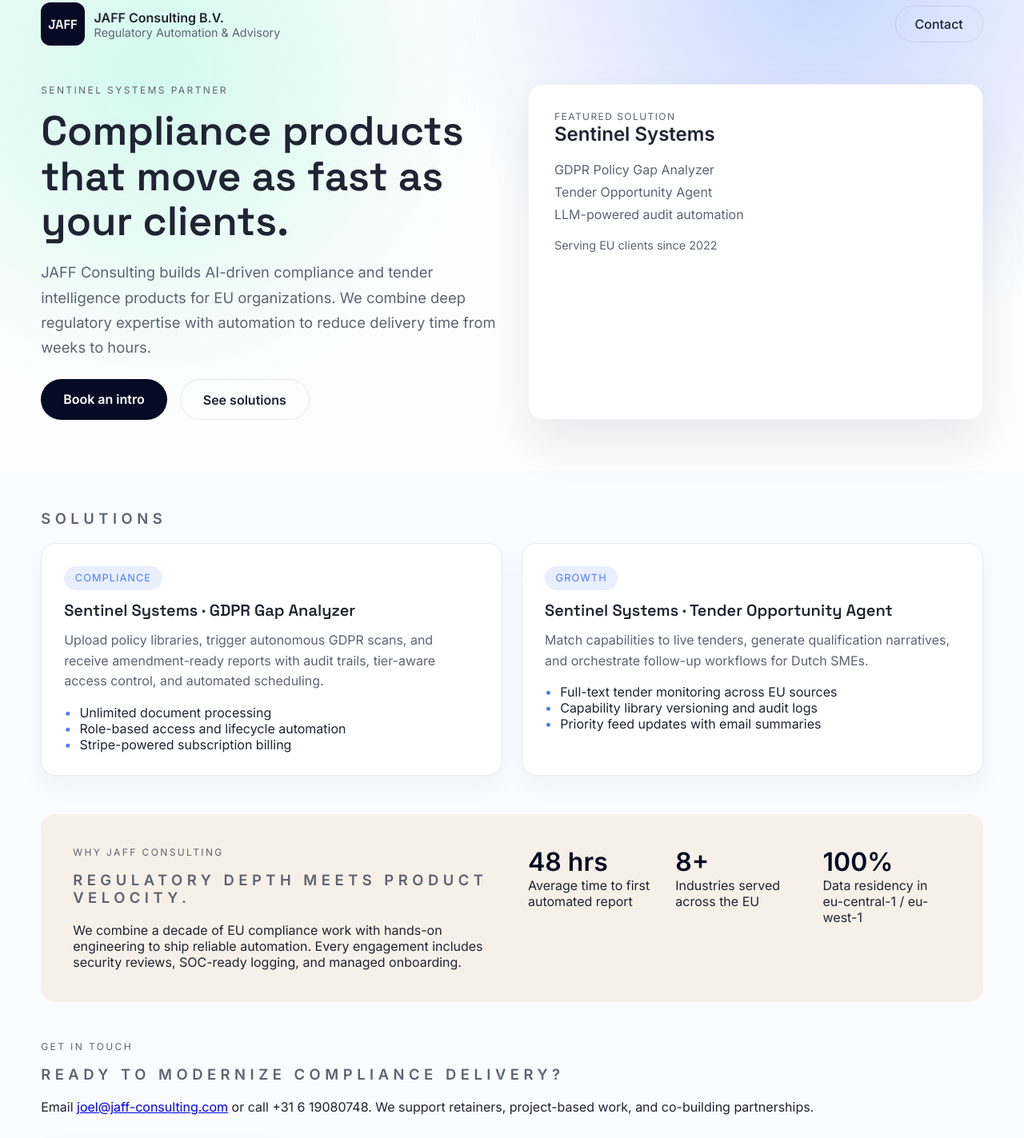
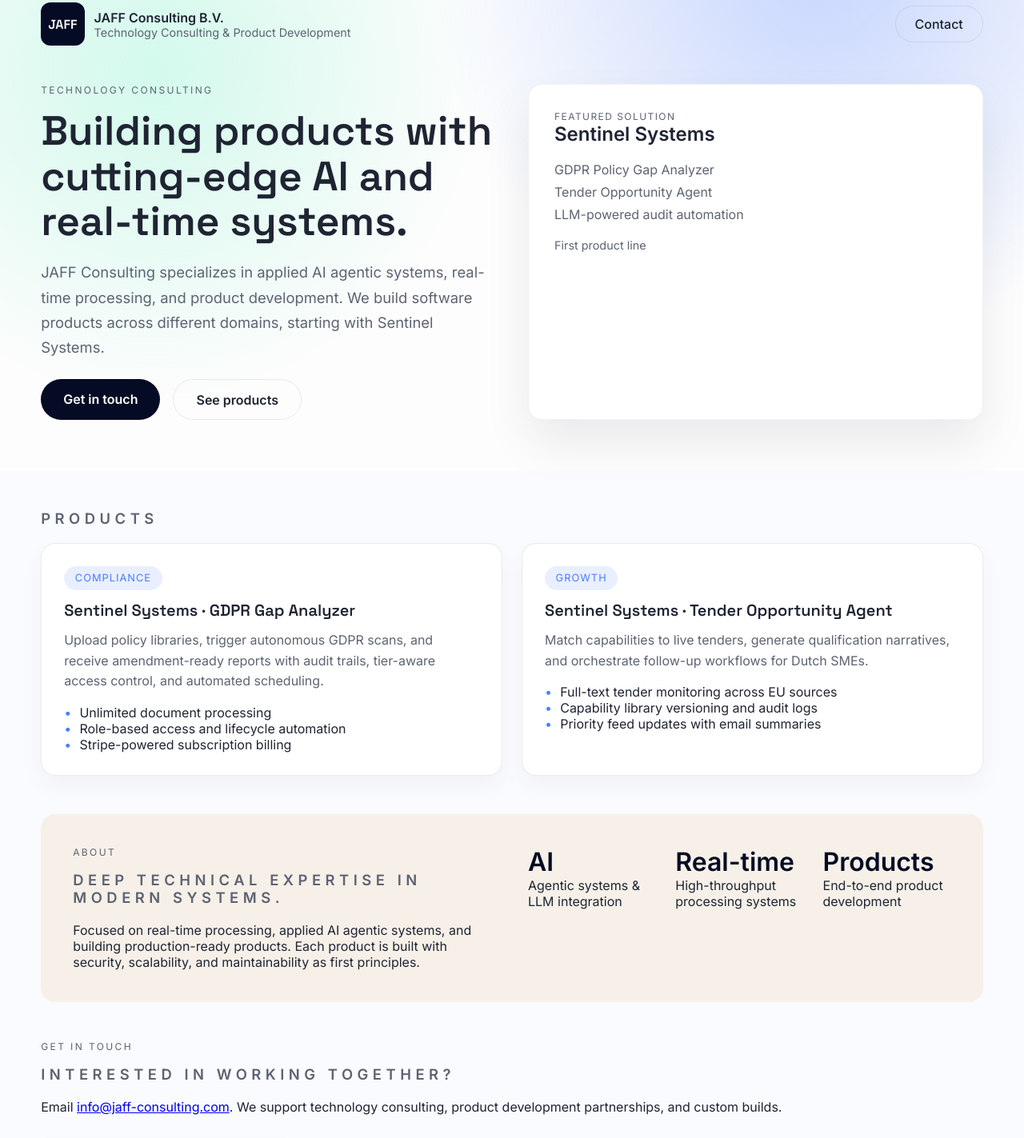
Before and after one commit to jaff-consulting/jaff-consulting.github.io, a plain HTML site: page index.html in a window 1280 px wide. Shown: the part 37-1460 px from the top of the page at 80% size. Drawn offline with Linux system fonts and the light colour scheme.

Commit message:
refactor: update copy to reflect tech consulting focus, remove phone number

```diff
--- a/index.html
+++ b/index.html
@@ -19,23 +19,23 @@
           <span class="badge">JAFF</span>
           <div>
             <p class="company">JAFF Consulting B.V.</p>
-            <p class="tagline">Regulatory Automation & Advisory</p>
+            <p class="tagline">Technology Consulting & Product Development</p>
           </div>
         </div>
-        <a class="cta" href="mailto:hello@jaff-consulting.com">Contact</a>
+        <a class="cta" href="mailto:info@jaff-consulting.com">Contact</a>
       </nav>
       <div class="hero-grid">
         <div>
-          <p class="eyebrow">Sentinel Systems Partner</p>
-          <h1>Compliance products that move as fast as your clients.</h1>
+          <p class="eyebrow">Technology Consulting</p>
+          <h1>Building products with cutting-edge AI and real-time systems.</h1>
           <p class="lead">
-            JAFF Consulting builds AI-driven compliance and tender intelligence products
-            for EU organizations. We combine deep regulatory expertise with automation to
-            reduce delivery time from weeks to hours.
+            JAFF Consulting specializes in applied AI agentic systems, real-time processing,
+            and product development. We build software products across different domains,
+            starting with Sentinel Systems.
           </p>
           <div class="hero-cta">
-            <a class="primary" href="mailto:joel@jaff-consulting.com">Book an intro</a>
-            <a class="secondary" href="#solutions">See solutions</a>
+            <a class="primary" href="mailto:info@jaff-consulting.com">Get in touch</a>
+            <a class="secondary" href="#solutions">See products</a>
           </div>
         </div>
         <div class="card">
@@ -46,14 +46,14 @@
             <li>Tender Opportunity Agent</li>
             <li>LLM-powered audit automation</li>
           </ul>
-          <p class="card-foot">Serving EU clients since 2022</p>
+          <p class="card-foot">First product line</p>
         </div>
       </div>
     </header>
 
     <main>
       <section id="solutions" class="section">
-        <h3>Solutions</h3>
+        <h3>Products</h3>
         <div class="grid">
           <article>
             <p class="pill">Compliance</p>
@@ -88,26 +88,26 @@
       <section class="section highlight">
         <div class="split">
           <div>
-            <p class="eyebrow">Why JAFF Consulting</p>
-            <h3>Regulatory depth meets product velocity.</h3>
+            <p class="eyebrow">About</p>
+            <h3>Deep technical expertise in modern systems.</h3>
             <p>
-              We combine a decade of EU compliance work with hands-on engineering to ship
-              reliable automation. Every engagement includes security reviews, SOC-ready
-              logging, and managed onboarding.
+              Focused on real-time processing, applied AI agentic systems, and building
+              production-ready products. Each product is built with security, scalability,
+              and maintainability as first principles.
             </p>
           </div>
           <ul class="stats">
             <li>
-              <span>48 hrs</span>
-              <p>Average time to first automated report</p>
+              <span>AI</span>
+              <p>Agentic systems & LLM integration</p>
             </li>
             <li>
-              <span>8+</span>
-              <p>Industries served across the EU</p>
+              <span>Real-time</span>
+              <p>High-throughput processing systems</p>
             </li>
             <li>
-              <span>100%</span>
-              <p>Data residency in eu-central-1 / eu-west-1</p>
+              <span>Products</span>
+              <p>End-to-end product development</p>
             </li>
           </ul>
         </div>
@@ -116,10 +116,10 @@
       <section class="section contact" id="contact">
         <div>
           <p class="eyebrow">Get in touch</p>
-          <h3>Ready to modernize compliance delivery?</h3>
+          <h3>Interested in working together?</h3>
           <p>
-            Email <a href="mailto:joel@jaff-consulting.com">joel@jaff-consulting.com</a> or call +31 6 19080748.
-            We support retainers, project-based work, and co-building partnerships.
+            Email <a href="mailto:info@jaff-consulting.com">info@jaff-consulting.com</a>.
+            We support technology consulting, product development partnerships, and custom builds.
           </p>
         </div>
         <div class="contact-card">
```
